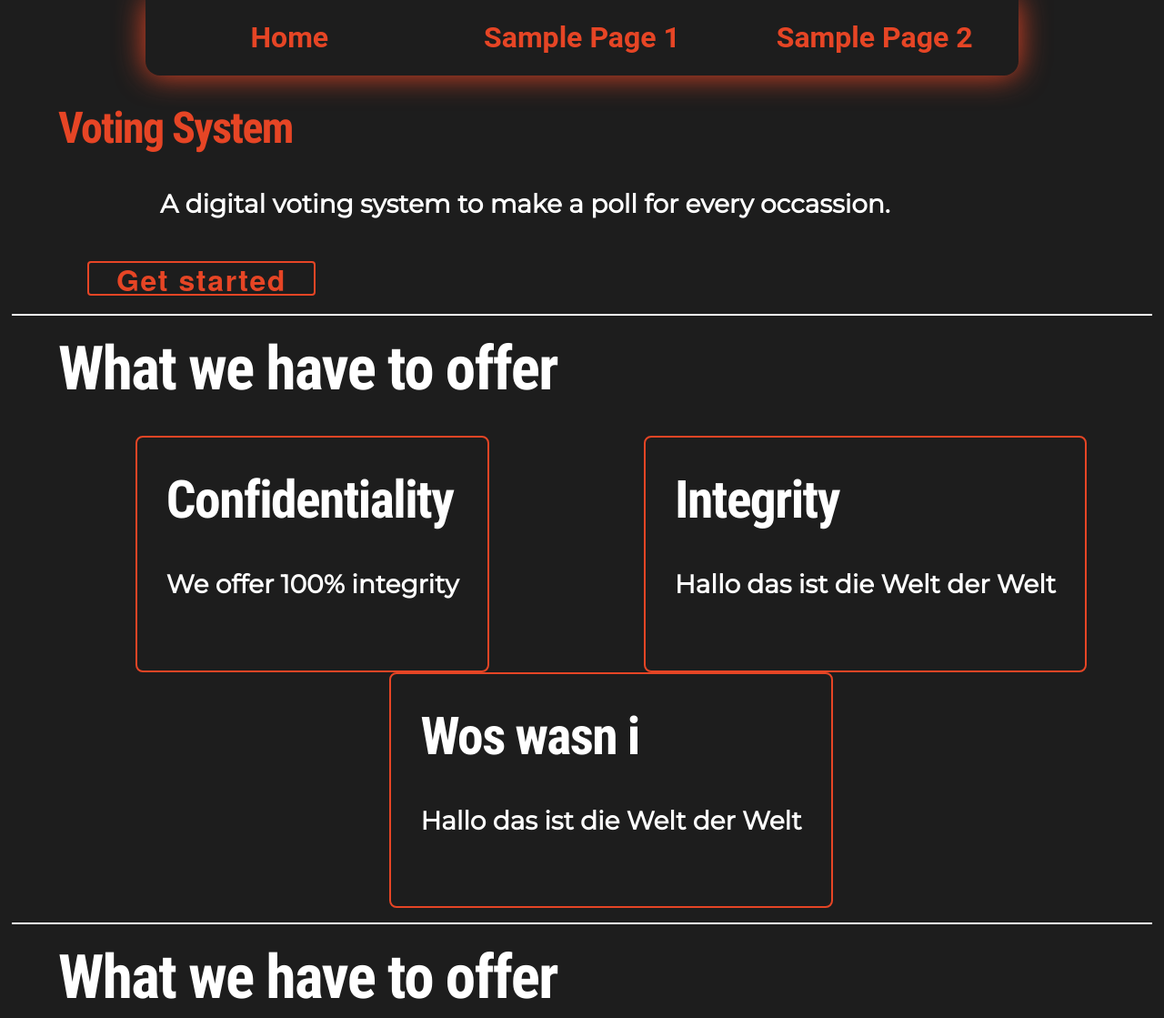
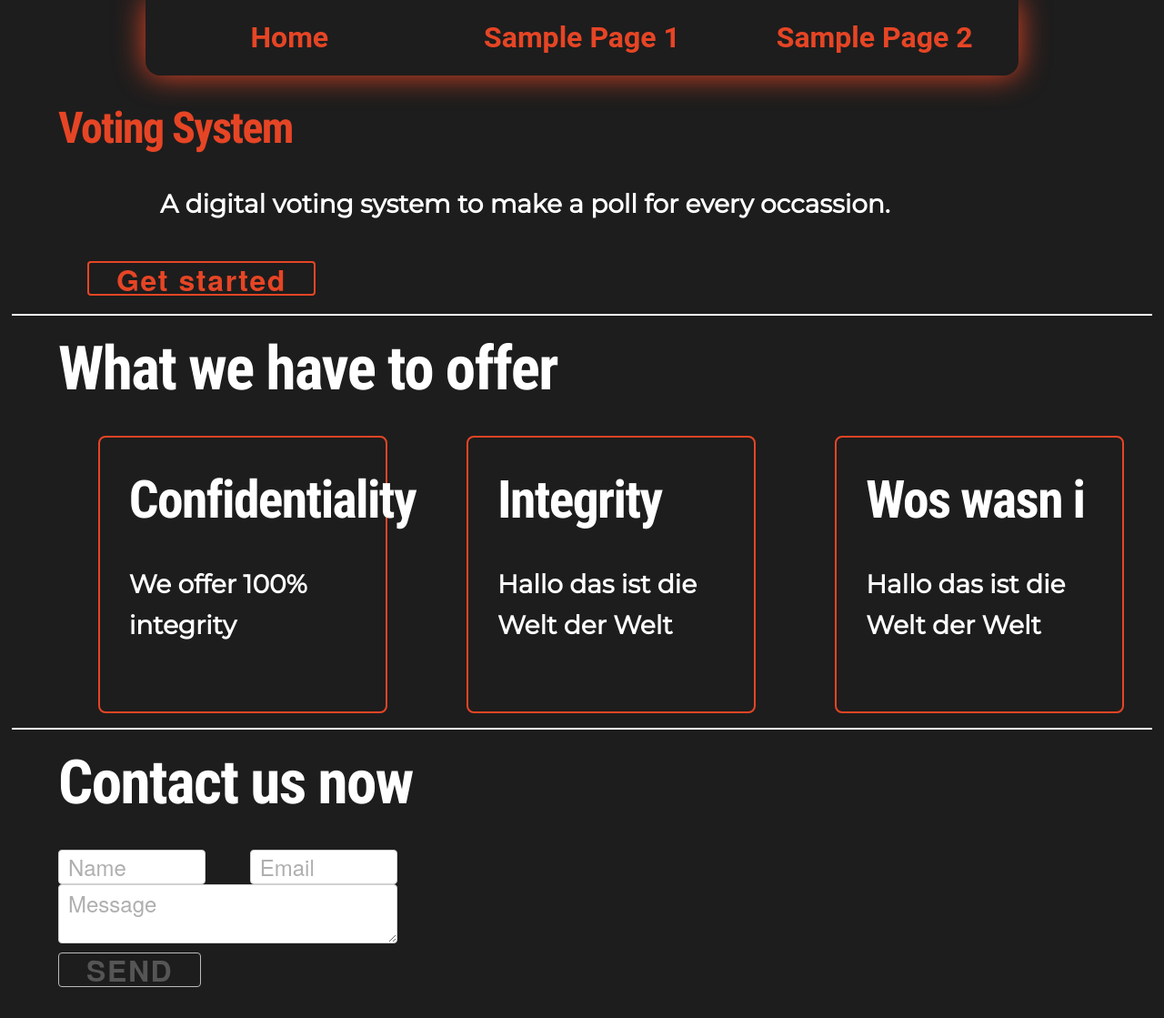
Before and after one commit to MaxHilmbauer/css-framework, a website built with Parcel: page index.html in a window 1280 px wide. Shown: the top 1119 px of the page at 91% size. Built offline with nearby package versions, Linux system fonts and the light colour scheme.

```diff
--- a/css/global.css
+++ b/css/global.css
@@ -87,17 +87,16 @@
 
 
 .card {
-padding: 2rem;
-background-color: var(--primary);
-max-width: fit-content;
-border-radius: 8px;
-	min-width: 10vw
+	padding: 2rem;
+	background-color: var(--primary);
+	border-radius: 8px;
+	width: 250px;
 }
 
 
 .card.outlined {
-border: 2px solid var(--primary);
-background-color: transparent;
+	border: 2px solid var(--primary);
+	background-color: transparent;
 }
 
 
--- a/index.html
+++ b/index.html
@@ -69,31 +69,12 @@
         <button class="outlined lg" >Get started</button>
       </div>
     </section>
-    <section>
-      <h2>
-        What we have to offer
-     </h2>
-      <div class="content" style="display: flex; justify-content: space-around; flex-wrap: wrap;">
-        <div class="card outlined">
-          <h3 class="centered">Confidentiality</h3>
-          <p>We offer 100% integrity </p>
-        </div>
-        <div class="card outlined">
-          <h3>Integrity</h3>
-          <p>Hallo das ist die Welt der Welt</p>
-        </div>
-        <div class="card outlined">
-          <h3>Wos wasn i</h3>
-          <p>Hallo das ist die Welt der Welt</p>
-        </div>
-      </div>
-    </section>
 
     <section>
       <h2>
         What we have to offer
      </h2>
-      <div class="content" style="display: flex; justify-content: space-around; flex-wrap: wrap;">
+      <div class="content" style="display: flex; justify-content: space-around; flex-wrap: wrap; row-gap: 2rem;">
         <div class="card outlined">
           <h3 class="centered">Confidentiality</h3>
           <p>We offer 100% integrity </p>
```
Also changed, not shown: Logo.svg (added), favicon.ico.
